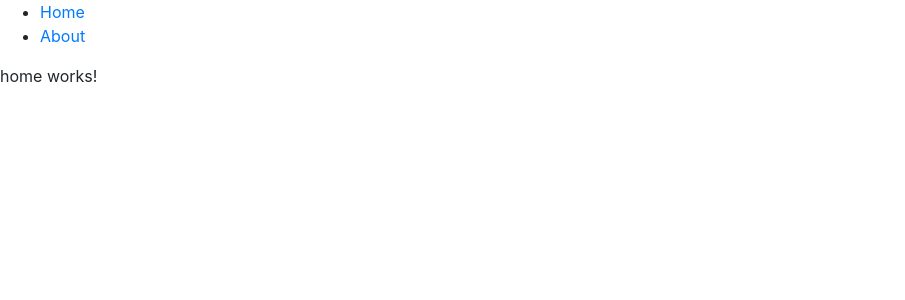
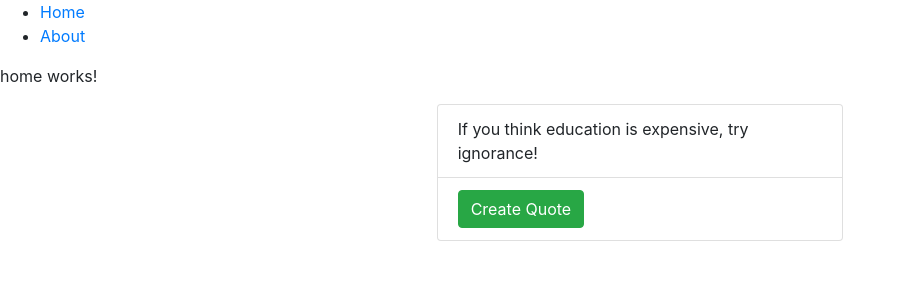
Before and after one commit to rkemmy/quotable, an Angular app: page / in a window 1280 px wide. Shown: the top 300 px of the page, without its empty margins (0-905 px from the left). Built offline with nearby package versions, Linux system fonts and the light colour scheme.

Commit message:
Link the logic files to the template files

```diff
--- a/src/app/about/about.component.html
+++ b/src/app/about/about.component.html
@@ -1,3 +1,13 @@
-<p>
-  about works!
-</p>
+<div class="row">
+  <div class="col-4 offset-4">
+    <ul class="list-group">
+      <li class="list-group-item">{{quote}}</li>
+      <li class="list-group-item">
+        <button class="btn btn-success">Create Quote</button>
+      </li>
+
+    </ul>
+
+  </div>
+
+</div>
--- a/src/app/about/about.component.ts
+++ b/src/app/about/about.component.ts
@@ -6,6 +6,7 @@ import { Component, OnInit } from '@angular/core';
   styleUrls: ['./about.component.css']
 })
 export class AboutComponent implements OnInit {
+  quote = 'If you think education is expensive, try ignorance!'
 
   constructor() { }
 
--- a/src/app/home/home.component.html
+++ b/src/app/home/home.component.html
@@ -1,3 +1,4 @@
 <p>
   home works!
 </p>
+<app-about></app-about>
```
